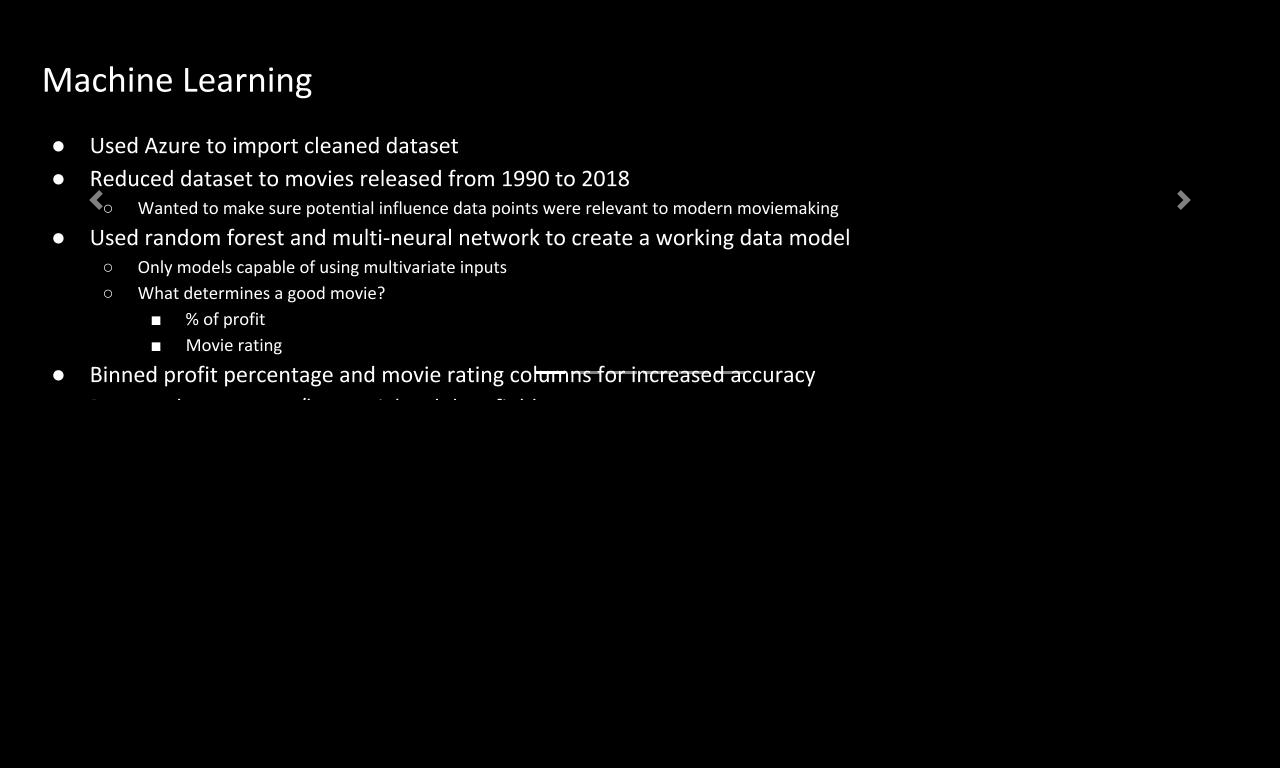
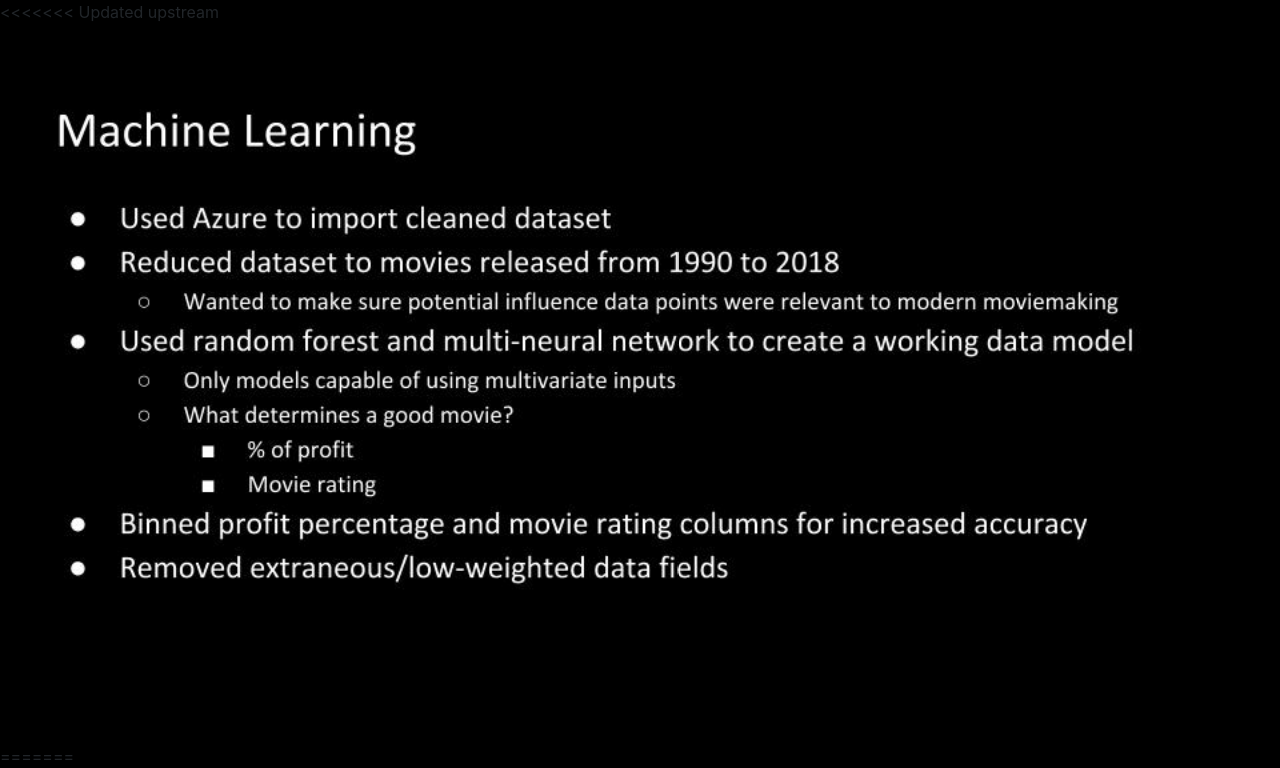
Before and after one commit to timegnome/Project-ML-Movie-Maker, a Flask app: page /mlprocess in a window 1280 px wide; the page is wider, and only the part inside the window is pictured. Shown: the part 56-824 px from the top of that part. Before the commit the page ends 456 px from the top of that part, so only its background shows below. Run offline with Flask 2, Linux system fonts and the light colour scheme; some libraries are stand-ins or nearby versions; some web fonts are replaced; grey boxes are pictures that could not be loaded.

Commit message:
replaced chump slides with google slides

```diff
--- a/FlaskApp/static/assets/css/style.css
+++ b/FlaskApp/static/assets/css/style.css
@@ -225,9 +225,10 @@
 }
 
 /*--------------------------------------------------------------
-# Carousel
+# google slides
 --------------------------------------------------------------*/
 
+<<<<<<< Updated upstream
 .carousel-item {
     height: 50vh;
     width: 75%;
@@ -243,14 +244,20 @@
 .d-block {
     margin: auto;
 }
-
-#carousel-title {
-    color: white;
+=======
+.googleslide {
+  text-align: center;
+    width: 100%;
+    vertical-align: middle;
+    height: 100%;
+    display: table-cell;
 }
 
-#carousel-caption {
-    color: white;
-}
+
+>>>>>>> Stashed changes
+
+
+
 
 /*--------------------------------------------------------------
 # Top button
--- a/FlaskApp/templates/methodology.html
+++ b/FlaskApp/templates/methodology.html
@@ -45,6 +45,7 @@
         </div>
     </nav>
 
+<<<<<<< Updated upstream
     <div id="carouselExampleIndicators" class="carousel slide" data-ride="carousel" data-interval="false">
         <ol class="carousel-indicators">
             <li data-target="#carouselExampleIndicators" data-slide-to="0" class="active"></li>
@@ -87,8 +88,11 @@
             <span class="carousel-control-next-icon" aria-hidden="true"></span>
             <span class="sr-only">Next</span>
         </a>
+=======
+    <div class="googleslide">
+        <iframe src="https://docs.google.com/presentation/d/e/2PACX-1vQfpIke75Q8hcBqola9kooqwlNEu3RhNEYMiOHpcc-AYv4GGSB0gXtaoNOdQInvrM7lhwwl7qN61A5I/embed?start=false&loop=true&delayms=60000" frameborder="0" width="1440" height="839" allowfullscreen="true" mozallowfullscreen="true" webkitallowfullscreen="true"></iframe>
+>>>>>>> Stashed changes
     </div>
-
 
     <script src="https://code.jquery.com/jquery-3.4.0.min.js" integrity="sha384-JUMjoW8OzDJw4oFpWIB2Bu/c6768ObEthBMVSiIx4ruBIEdyNSUQAjJNFqT5pnJ6" crossorigin="anonymous"></script>
     <script src="https://cdnjs.cloudflare.com/ajax/libs/popper.js/1.12.9/umd/popper.min.js" integrity="sha384-ApNbgh9B+Y1QKtv3Rn7W3mgPxhU9K/ScQsAP7hUibX39j7fakFPskvXusvfa0b4Q" crossorigin="anonymous"></script>
--- a/FlaskApp/templates/mlprocess.html
+++ b/FlaskApp/templates/mlprocess.html
@@ -44,6 +44,7 @@
         </div>
     </nav>
 
+<<<<<<< Updated upstream
     <div id="carouselExampleIndicators" class="carousel slide" data-ride="carousel" data-interval="false">
         <ol class="carousel-indicators">
             <li data-target="#carouselExampleIndicators" data-slide-to="0" class="active"></li>
@@ -115,6 +116,10 @@
             <span class="carousel-control-next-icon" aria-hidden="true"></span>
             <span class="sr-only">Next</span>
         </a>
+=======
+    <div class="googleslide">
+        <iframe src="https://docs.google.com/presentation/d/e/2PACX-1vQBQkUpnRK0sCKOO4kv8MHJpn8DbuqPhk_tOOVrcGqgoE0wtLNpdleYzdy3EeQFD8z6xp7LzO3JLgp8/embed?start=false&loop=true&delayms=60000" frameborder="0" width="1440" height="839" allowfullscreen="true" mozallowfullscreen="true" webkitallowfullscreen="true"></iframe>
+>>>>>>> Stashed changes
     </div>
 
     <script src="https://code.jquery.com/jquery-3.4.0.min.js" integrity="sha384-JUMjoW8OzDJw4oFpWIB2Bu/c6768ObEthBMVSiIx4ruBIEdyNSUQAjJNFqT5pnJ6" crossorigin="anonymous"></script>
```
